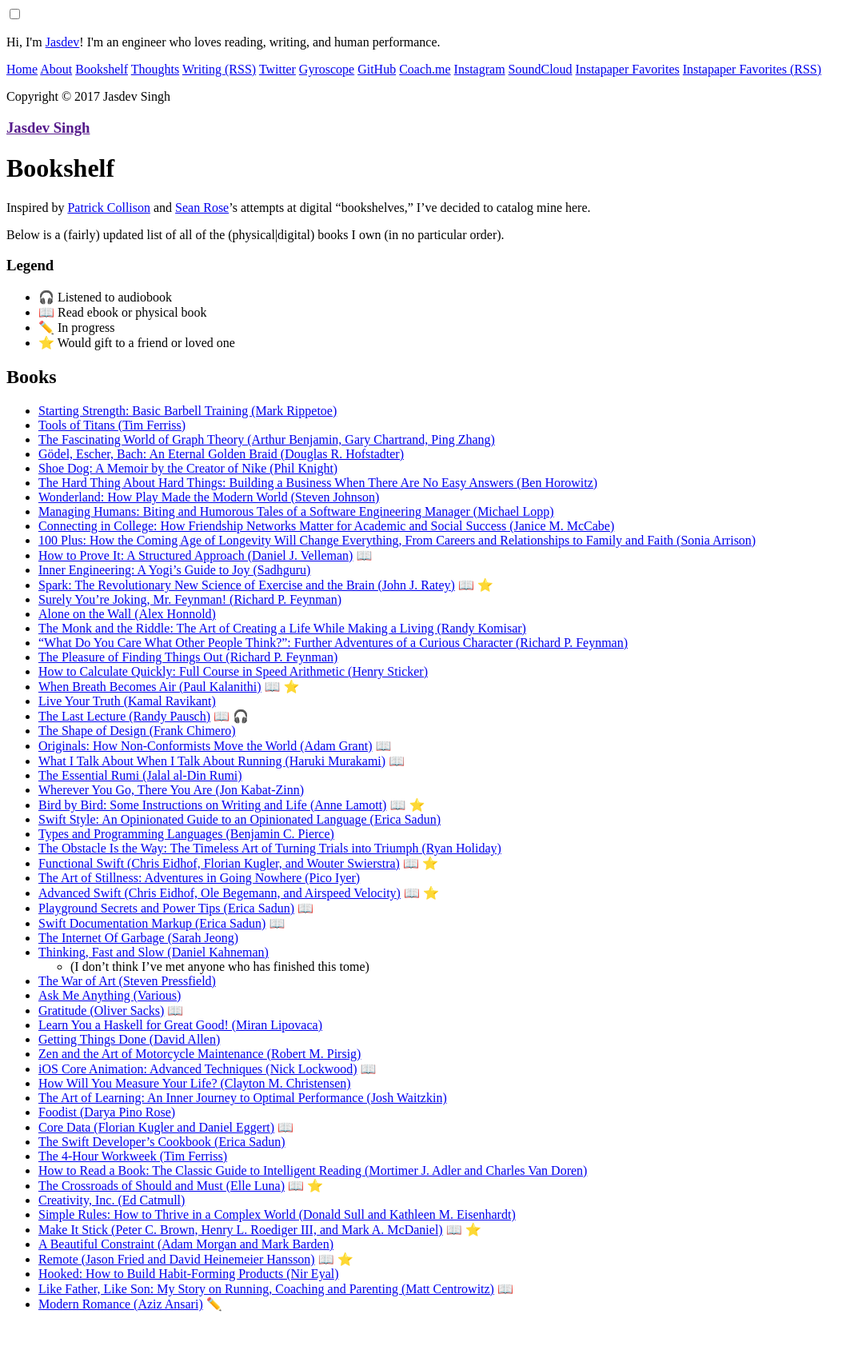
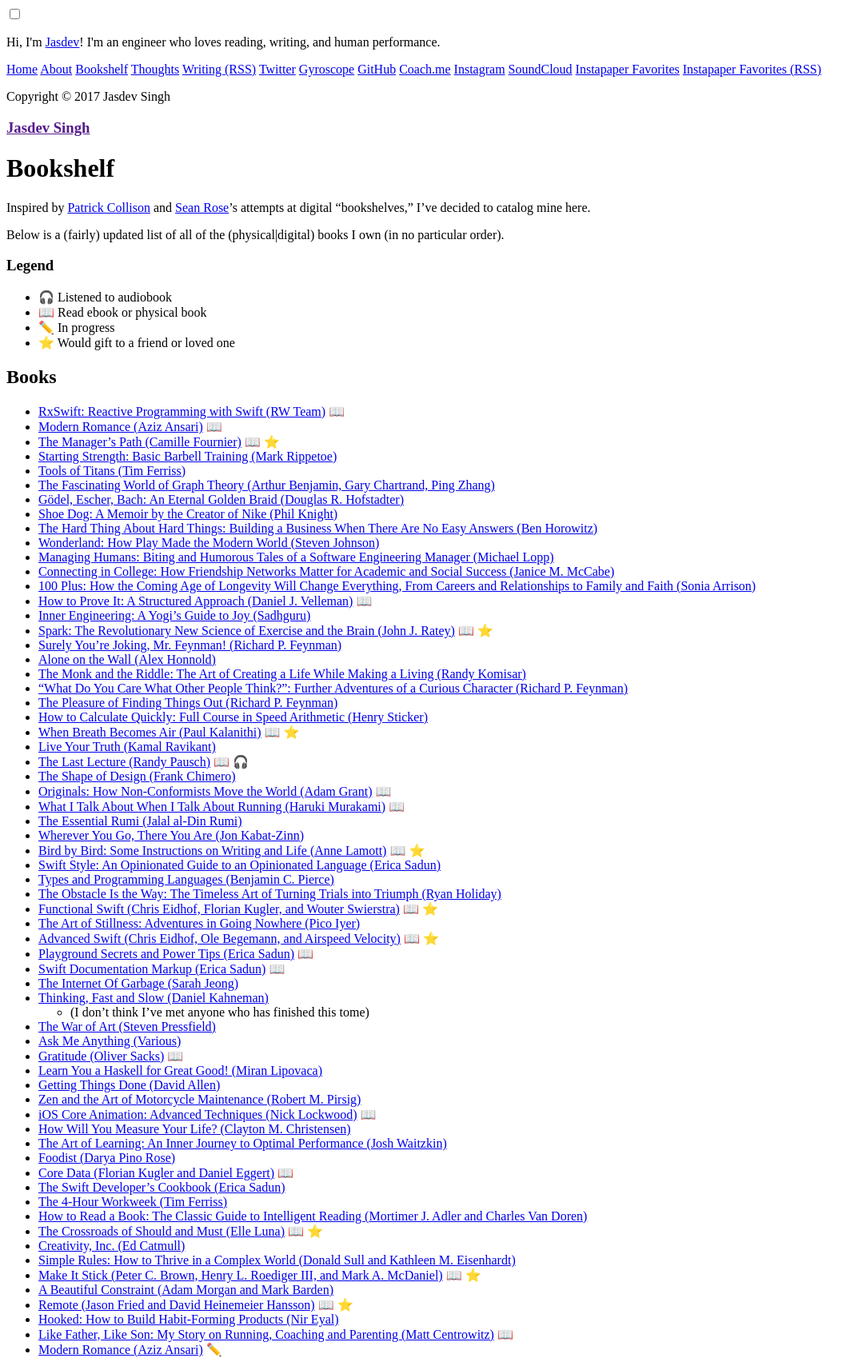
Before and after one commit to rvsrvs/jasdev.github.io, a Jekyll site: the page built from bookshelf.md, in a window 1280 px wide. Shown: the whole page at 80% size, without its empty margins (0-1083 px from the left). Built offline with Jekyll 4.4.1, drawn with Linux system fonts in a browser that asks for light colours; before the commit the page ends 1656 px from its top, so only the background shows below that.

Commit message:
May updates

```diff
--- a/bookshelf.md
+++ b/bookshelf.md
@@ -14,6 +14,9 @@
 - ⭐️ Would gift to a friend or loved one
 
 ## Books
+- [RxSwift: Reactive Programming with Swift (RW Team)](https://www.amazon.com/RxSwift-Reactive-Programming-raywenderlich-com-Team/dp/1942878346) 📖
+- [Modern Romance (Aziz Ansari)](https://www.amazon.com/Modern-Romance-Aziz-Ansari/dp/0143109251) 📖
+- [The Manager’s Path (Camille Fournier)](https://www.amazon.com/Managers-Path-Leaders-Navigating-Growth/dp/1491973897) 📖 ⭐️
 - [Starting Strength: Basic Barbell Training (Mark Rippetoe)](https://www.amazon.com/Starting-Strength-Basic-Barbell-Training/dp/0982522738)
 - [Tools of Titans (Tim Ferriss)](https://www.amazon.com/Tools-Titans-Billionaires-World-Class-Performers/dp/1328683788)
 - [The Fascinating World of Graph Theory (Arthur Benjamin, Gary Chartrand, Ping Zhang)](https://www.amazon.com/Fascinating-World-Graph-Theory/dp/0691163812)
```
